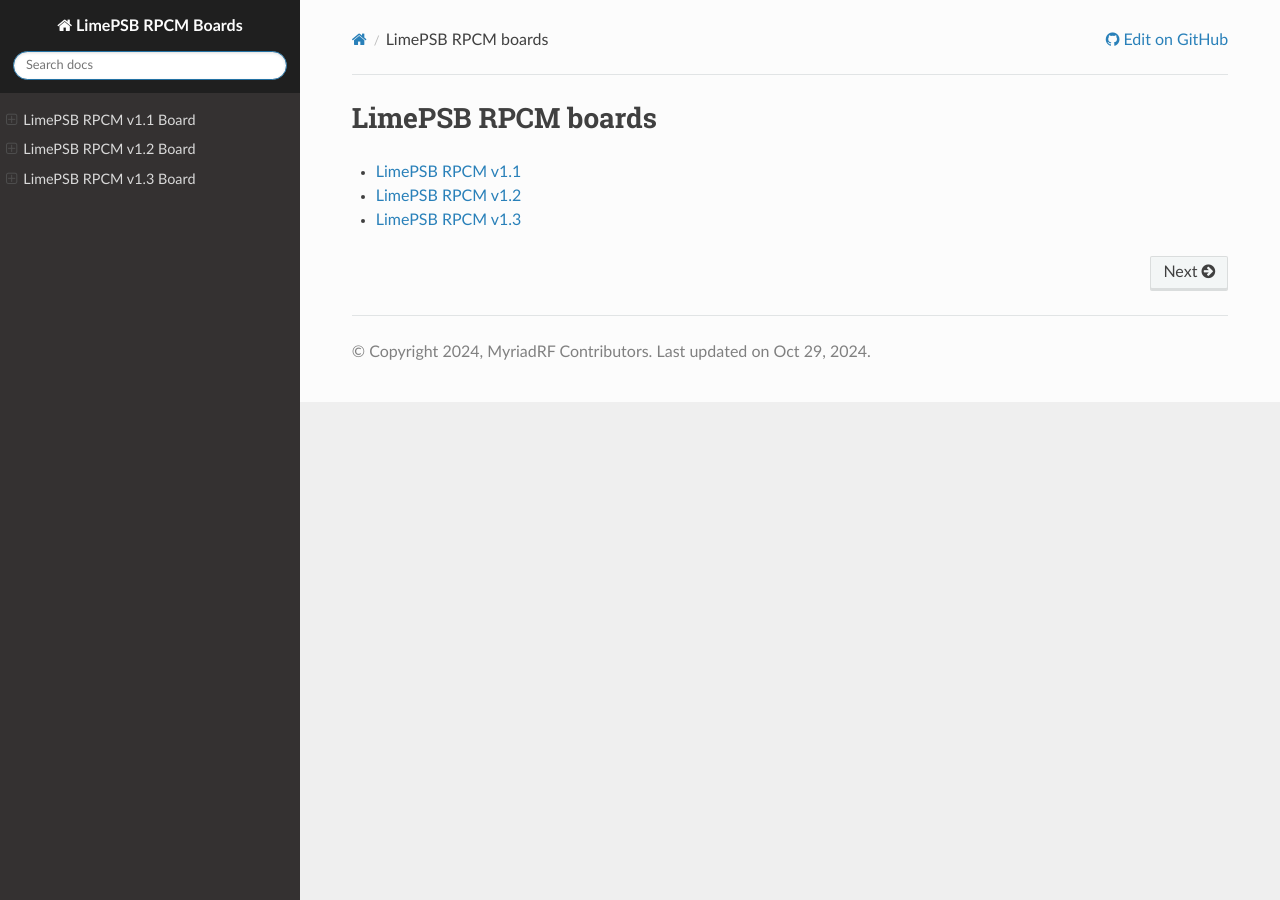
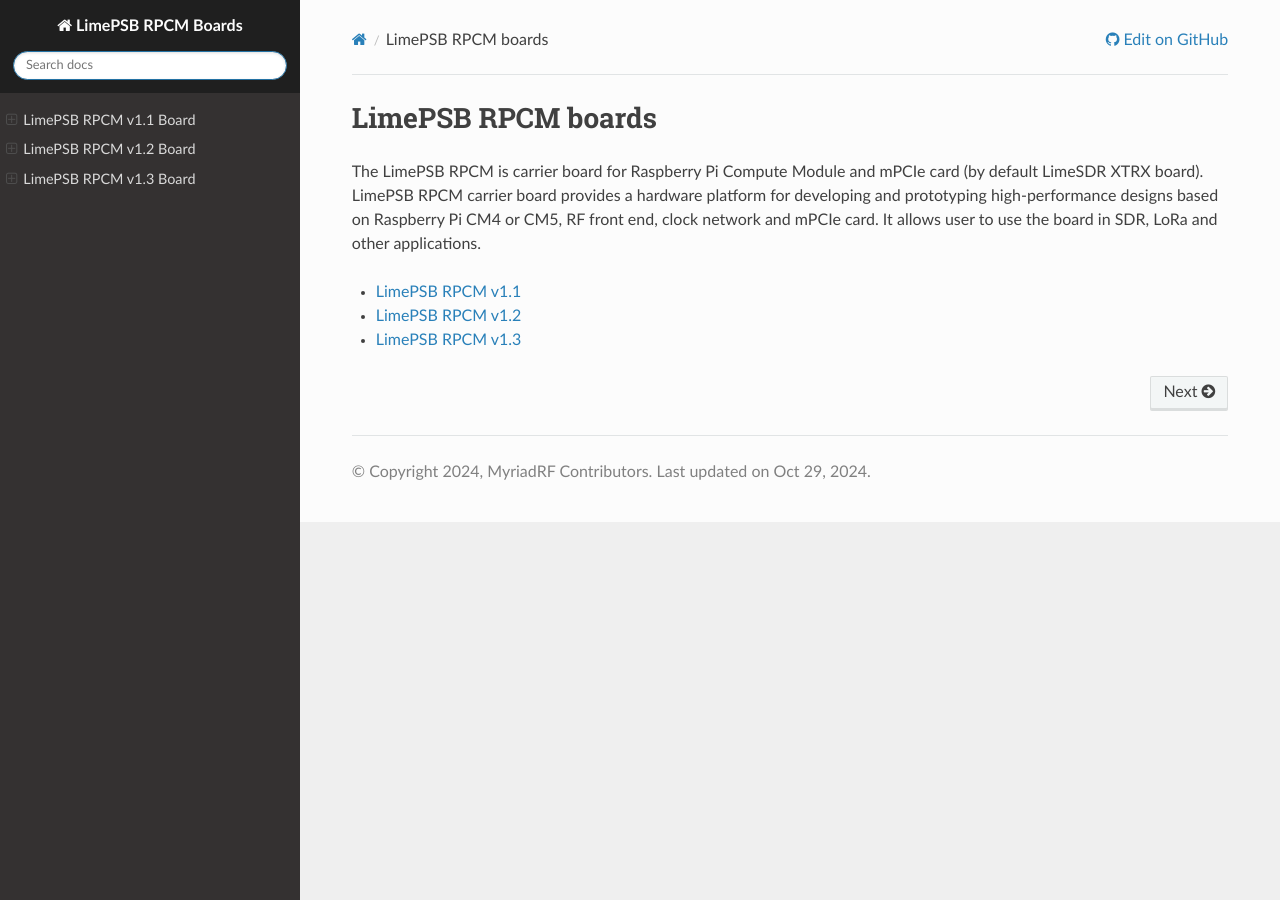
Before and after one commit to myriadrf/LimePSB-RPCM, a Sphinx documentation site: the page built from docs/index.rst, in a window 1280 px wide. Built offline with Sphinx 7.4.7 and the Read the Docs theme 3.1.0, drawn with Linux system fonts in a browser that asks for light colours.

Commit message:
Update index.rst

```diff
--- a/docs/index.rst
+++ b/docs/index.rst
@@ -9,6 +9,8 @@
 LimePSB RPCM boards
 ===================
 
+The LimePSB RPCM is carrier board for Raspberry Pi Compute Module and mPCIe card (by default LimeSDR XTRX board). LimePSB RPCM carrier board provides a hardware platform for developing and prototyping high-performance designs based on Raspberry Pi CM4 or CM5, RF front end, clock network and mPCIe card. It allows user to use the board in SDR, LoRa and other applications.
+
 * `LimePSB RPCM v1.1 </v1.1>`_
 * `LimePSB RPCM v1.2 </v1.2>`_
 * `LimePSB RPCM v1.3 </v1.3>`_
```
